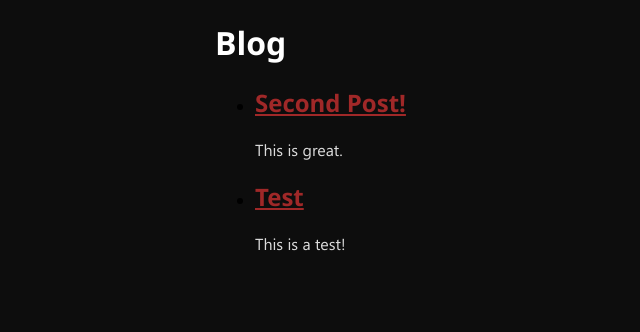
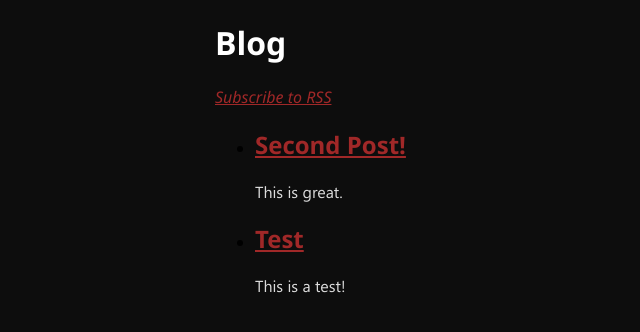
Before and after one commit to thekashifmalik/Kalail, a Django app: page /blog/ in a window 1280 px wide. Shown: the part 152-484 px from the top of the page, without its empty margins (0-640 px from the left). Run offline with Django 3.2, Linux system fonts and the light colour scheme; data comes from the database, SQL or seed files in the repository; parts of the project's set-up code (start-up, migrations or seed data) failed here and were passed over.

Commit message:
Enhancement: Add RSS link using named URL.

```diff
--- a/kalail/blog/urls.py
+++ b/kalail/blog/urls.py
@@ -5,5 +5,5 @@ urlpatterns = patterns('blog.views',
 	url(r'^$', 'index'),
 	url(r'^(?P<post_id>\d+)/$', 'show_post'),
 	url(r'^(?P<post_id>\d+)/add_comment/$', 'add_comment'),
-	url(r'^rss/$', LatestPostsFeed()),
+	url(r'^rss/$', LatestPostsFeed(), name='rss_feed'),
 	)
--- a/kalail/templates/blog/index.html
+++ b/kalail/templates/blog/index.html
@@ -1,7 +1,7 @@
 {% extends 'base.html' %}
 {% block content %}
 <h1>Blog</h1>
-
+<em><a href={% url rss_feed %}>Subscribe to RSS</a></em>
 <ul>
 {% for post in all_posts %}
 <li>
```
